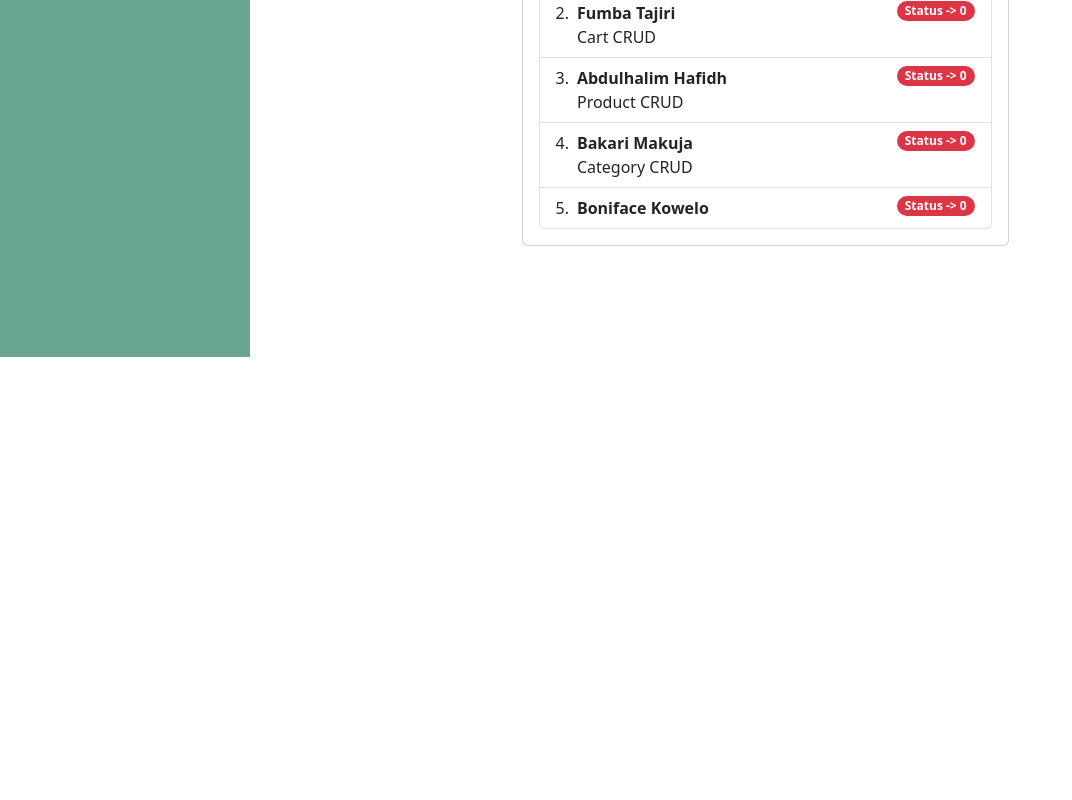
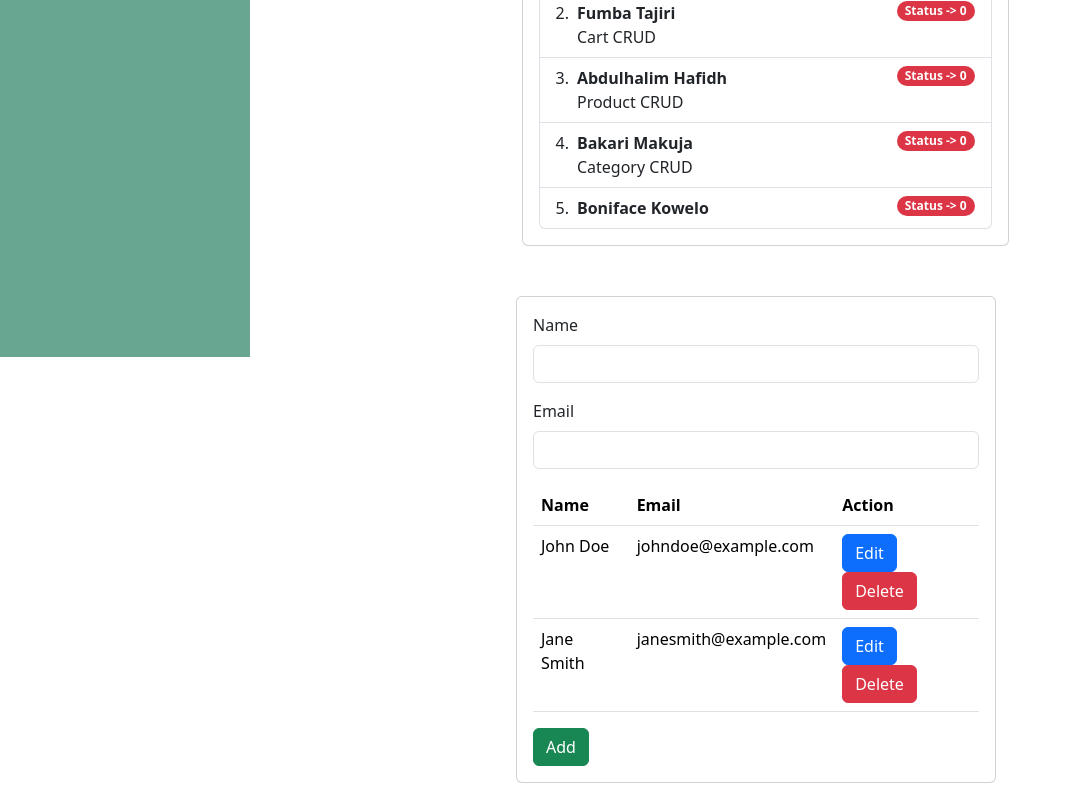
Before and after one commit to Tajiribaba/user-management, an Angular app: page / in a window 1280 px wide. Shown: the part 443-1243 px from the top of the page, without its empty margins (0-1072 px from the left). Before the commit the page ends 800 px from the top, so only its background shows below. Built offline with nearby package versions, Linux system fonts and the light colour scheme.

Commit message:
user crud function

```diff
--- a/src/app/app.module.ts
+++ b/src/app/app.module.ts
@@ -6,13 +6,15 @@ import { AppComponent } from './app.component';
 import { MainComponent } from './main/main.component';
 import { TaskListComponent } from './task-list/task-list.component';
 import { CardDesignComponent } from './card-design/card-design.component';
+import { UserDesignComponent } from './user-design/user-design.component';
 
 @NgModule({
   declarations: [
     AppComponent,
     MainComponent,
     TaskListComponent,
-    CardDesignComponent
+    CardDesignComponent,
+    UserDesignComponent
   ],
   imports: [
     BrowserModule,
--- a/src/app/task-list/task-list.component.html
+++ b/src/app/task-list/task-list.component.html
@@ -62,5 +62,7 @@
       </div>
     </div>
   </div>
+<app-user-design></app-user-design>
+
 
 </div>
--- /dev/null
+++ b/src/app/user-design/user-design.component.html
@@ -0,0 +1,60 @@
+<div class="content">
+    <div class="row">
+        <div class="col-md-6">
+            <div class="card mb-3">
+
+                <div class="card-body">
+
+
+
+
+
+    <div class="mb-3">
+      <label for="name" class="form-label">Name</label>
+      <input type="text" class="form-control" id="name">
+    </div>
+
+    <div class="mb-3">
+      <label for="email" class="form-label">Email</label>
+      <input type="email" class="form-control" id="email">
+    </div>
+
+    <table class="table">
+      <thead>
+        <tr>
+          <th>Name</th>
+          <th>Email</th>
+          <th>Action</th>
+        </tr>
+      </thead>
+      <tbody>
+        <tr>
+          <td>John Doe</td>
+          <td>johndoe@example.com</td>
+          <td>
+            <button type="button" class="btn btn-primary">Edit</button>
+            <button type="button" class="btn btn-danger">Delete</button>
+          </td>
+        </tr>
+        <tr>
+          <td>Jane Smith</td>
+          <td>janesmith@example.com</td>
+          <td>
+            <button type="button" class="btn btn-primary">Edit</button>
+            <button type="button" class="btn btn-danger">Delete</button>
+          </td>
+        </tr>
+        <!-- Add more rows as needed -->
+      </tbody>
+    </table>
+
+    <button type="button" class="btn btn-success">Add</button>
+  </div>
+
+
+
+
+              </div>
+        </div>
+    </div>
+</div>
--- /dev/null
+++ b/src/app/user-design/user-design.component.scss
@@ -0,0 +1,11 @@
+div.content{
+
+    margin-left: 250px;
+    margin-top: 50px;
+}
+div.card{
+    width: 480px;
+}
+btn btn-primary{
+    align-items: left;
+}
```
Also changed, not shown: src/app/user-design/user-design.component.ts (added, +10 -0 lines), 1 other file (tests, documents, lock files or other folders).
